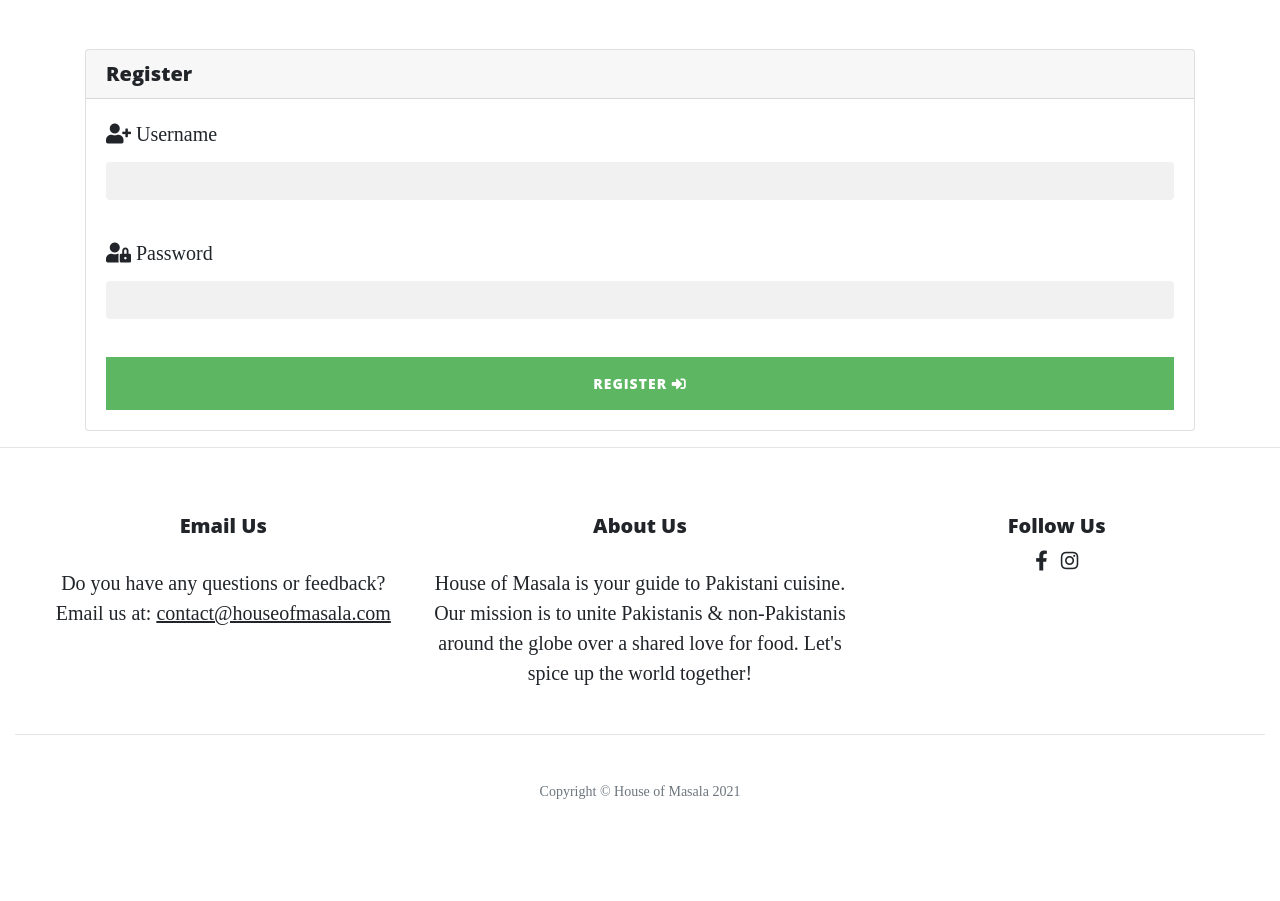
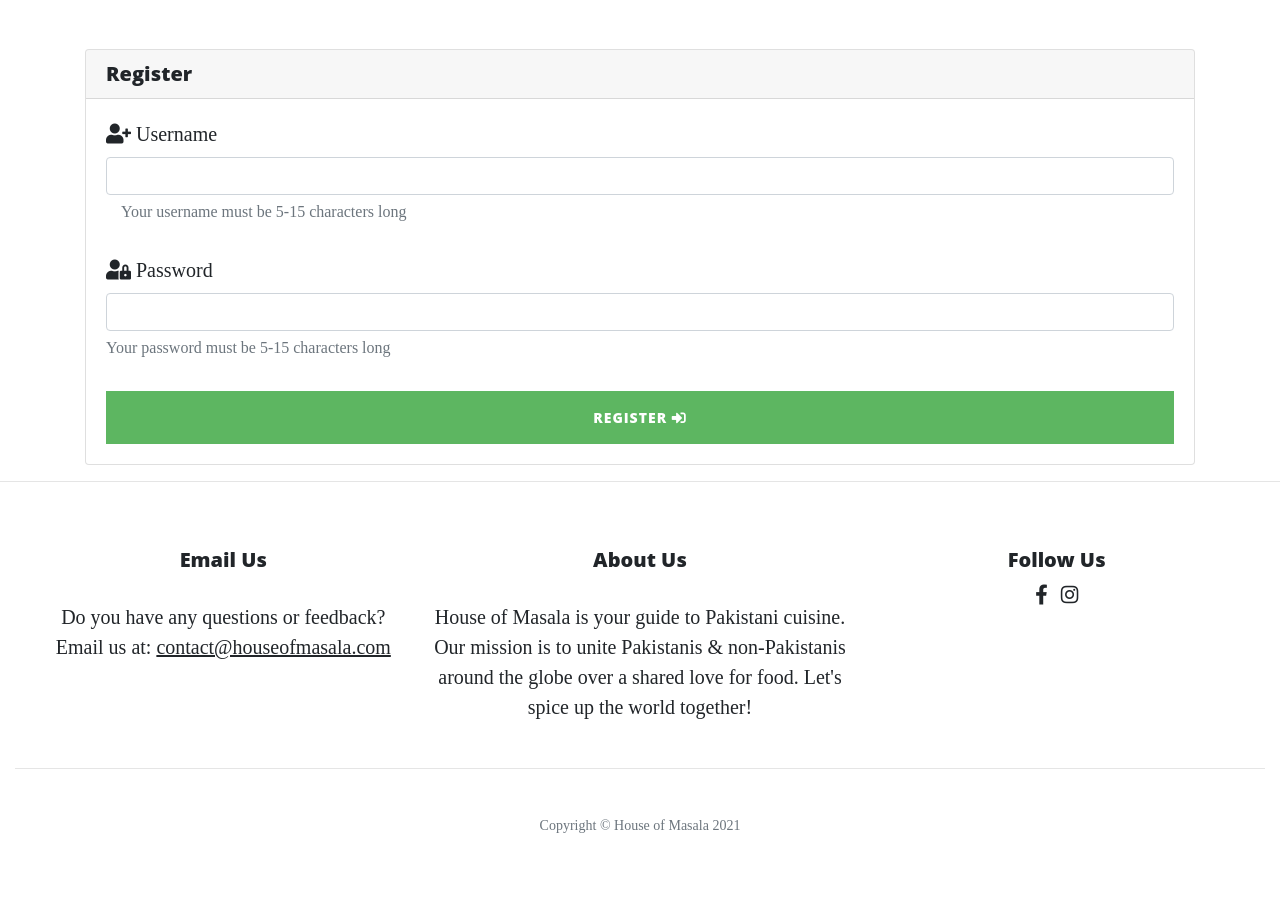
Before and after one commit to ZahraSadiq/Milestone3_HouseofMasala, a Flask app: page /register in a window 1280 px wide. Shown: the part 682-1583 px from the top of the page. Before the commit the page ends 1481 px from the top, so only its background shows below. Run offline with Flask 2, Linux system fonts and the light colour scheme; some libraries are stand-ins or nearby versions.

Commit message:
Added Registration functionality

```diff
--- a/run.py
+++ b/run.py
@@ -29,6 +29,24 @@ def index():
 
 @app.route("/register", methods=["GET", "POST"])
 def register():
+    if request.method == "POST":
+        # check if username already exists in db
+        existing_user = mongo.db.users.find_one(
+            {"username": request.form.get("username").lower()})
+
+        if existing_user:
+            flash("Username already exists")
+            return redirect(url_for("register"))
+
+        register = {
+            "username": request.form.get("username").lower(),
+            "password": generate_password_hash(request.form.get("password"))
+        }
+        mongo.db.users.insert_one(register)
+
+        # put the new user into 'session' cookie
+        session["user"] = request.form.get("username").lower()
+        flash("Registration Successful!")
     return render_template("register.html")
 
 
--- a/static/css/style.css
+++ b/static/css/style.css
@@ -3,36 +3,8 @@
     width: 100%;
 }
 
-body, html {
-  height: 100%;
-}
-
-* {
-  box-sizing: border-box;
-}
-
-/* Add styles to the form container */
-.form-container {
-  position: absolute;
-  right: 0;
-  margin: 20px;
-  max-width: 300px;
-  padding: 16px;
-  background-color: white;
-}
-
-/* Full-width input fields */
-  input[type=text], input[type=password] {
-  width: 100%;
-  padding: 15px;
-  margin: 5px 0 22px 0;
-  border: none;
-  background: #f1f1f1;
-}
-
-input[type=text]:focus, input[type=password]:focus {
-  background-color: #ddd;
-  outline: none;
+.flashes h4 {
+    line-height: 2;
 }
 
 /* Set a style for the submit button */
--- a/templates/base.html
+++ b/templates/base.html
@@ -72,6 +72,24 @@
             </div>
         </div>
     </header>
+
+    <section>
+        <!-- Flash Messages -->
+
+        {% with messages = get_flashed_messages() %}
+            {% if messages %}
+                {% for message in messages %}
+                    <div class="row">
+                        <div class="col">
+                            <h5 class="text-secondary text-center">{{ message }}</h5>
+                        </div>
+                    </div>
+                {% endfor %}
+            {% endif %}
+        {% endwith %}
+
+    </section>
+
 
     <!-- Main Content -->
     <div class="container">
--- a/templates/register.html
+++ b/templates/register.html
@@ -1,7 +1,7 @@
 {% extends "base.html" %}
 {% block content %}
 
-<!-- Register Form -->
+    <!-- Register Form -->
 
     <div class="row">
         <form class="col" method="POST" action="{{ url_for('register') }}">
@@ -10,20 +10,32 @@
                 <div class="card-body">
                     <!-- Username -->
                     <div class="row">
-                        <div class="col mb-3">
+                        <div class="col-12">
                             <i class="fas fa-user-plus"></i>
-                            <label for="username" class="form-label"> Username</label>
-                            <input type="text" class="form-control" id="username" name="username">
+                            <label for="username" class="form-label">Username</label>
+                            <input type="text" class="form-control" id="username" name="username" minlength="5"
+                                maxlength="15" pattern="^[a-zA-Z0-9]{5,15}$" required>
+                        </div>
+                        <div class="col-12">
+                            <div class="col-12 text-muted">
+                            <span><small>Your username must be 5-15 characters long</small></span>
+                        </div>
                         </div>
                     </div>
+                    <br>
                     <!-- Password -->
                     <div class="row">
-                        <div class="col mb-3">
+                        <div class="col-12">
                             <i class="fas fa-user-lock"></i>
                             <label for="password" class="form-label">Password</label>
-                            <input type="password" class="form-control" id="password" name="password">
+                            <input type="password" class="form-control" id="password" name="password" minlength="5"
+                                maxlength="15" pattern="^[a-zA-Z0-9]{5,15}$" required>
+                        </div>
+                        <div class="col-12 text-muted">
+                            <span><small>Your password must be 5-15 characters long</small></span>
                         </div>
                     </div>
+                    <br>
                     <!-- Register -->
                     <div class="row">
                         <div class="col">
```
